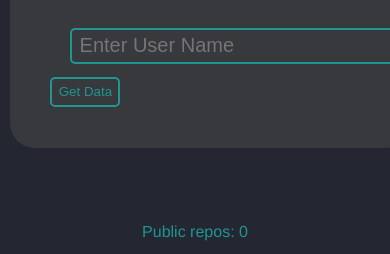
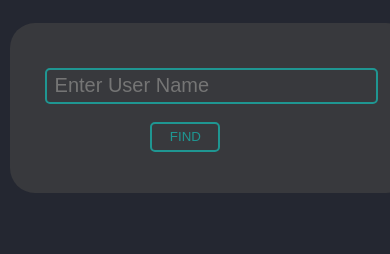
Before and after one commit to usmankhatri342/Github-Users-finder, a plain HTML site: page index.html in a window 390 px wide. Shown: the part 159-413 px from the top of the page. Drawn offline with nearby package versions, Linux system fonts and the light colour scheme.

Commit message:
Github User Finder

```diff
--- a/index.html
+++ b/index.html
@@ -4,25 +4,25 @@
     <meta charset="UTF-8" />
     <meta name="viewport" content="width=device-width, initial-scale=1.0" />
     <link rel="stylesheet" href="style.css">
-    <title>Find GitHub User</title>
+    <title>Find GitHub User by USMAN </title>
   </head>
   <body>
     <h1>let's Find GitHub User</h1>
 
     <form id="form">
       <input type="text" placeholder=" Enter User Name"  />
-      <button type="submit">Get Data</button>
+      <button type="submit">FIND</button>
     </form>
 
     <p id="message"></p>
 
     <div id="main-div">
-      <img src="" alt="" width="" height="" />
-      <p id="name" class="name"></p>
-      <p id="repos" class="repos">Public repos: 0</p>
+      <img src="" alt="" width="" height="" /><br />
+      <p id="name" class="name"></p><br />
+      <p id="repos" class="repos">Public repos: 0</p><br />
       <a id="profile-link" href="#" target="_blank">Profile</a>
     </div>
-
+    <br />
     <h1>see github user profile here.</h1>
 
     <script src="https://cdn.jsdelivr.net/npm/axios/dist/axios.min.js"></script>
--- a/style.css
+++ b/style.css
@@ -93,6 +93,7 @@ button {
         height: 50px;
         position: relative;
         left: 10px;
+        top: 20px;
         padding: 60px;
         background-color: #38393d ;
         border-radius: 25px;
@@ -107,7 +108,8 @@ button {
             border-radius: 5px;
             color: #1f9692;
             position: relative;
-           top: -10px;
+           top: -15px;
+           right: 25px;
 
 
         }
@@ -120,7 +122,7 @@ button {
             border-radius: 5px;
             position: relative;
             top: 3px;
-            right: 125px;
+            right: 25px;
         }
 
      #form>h4 {
```
